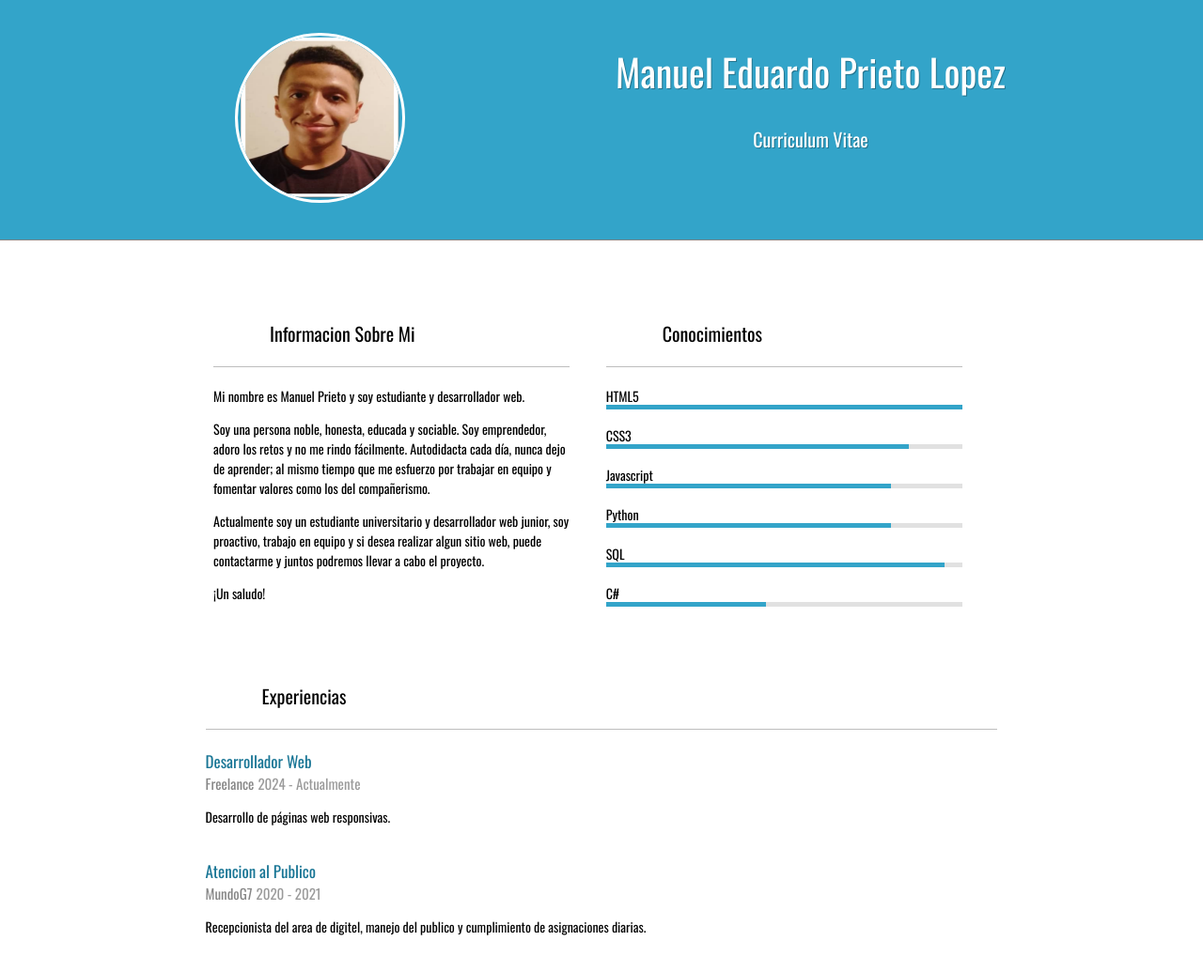
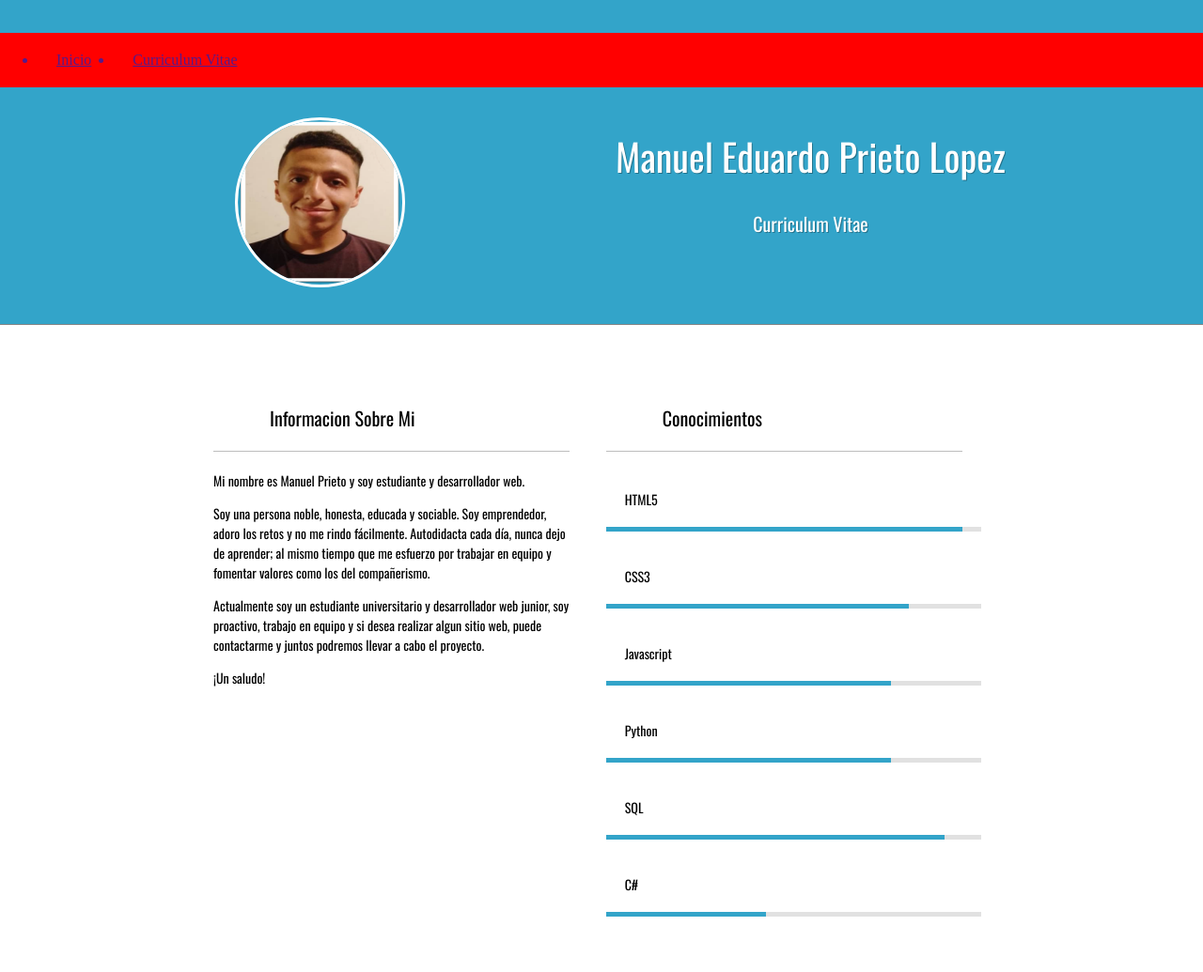
Before and after one commit to EduardoLopezGG/P2_31878183, a plain HTML site: page SEGUNDA EVALUACION/CV.html in a window 1280 px wide. Shown: the top 1035 px of the page at 94% size. Drawn offline with nearby package versions, Linux system fonts and the light colour scheme.

Commit message:
actualizacion de barra de navegacion

```diff
--- a/SEGUNDA EVALUACION/CV.html
+++ b/SEGUNDA EVALUACION/CV.html
@@ -6,6 +6,12 @@
 </head>
 <body>
   <header class="banner">
+    <nav>
+      <ul>
+        <a href=""><li>Inicio</li></a>
+        <a href=""><li>Curriculum Vitae</li></a>
+      </ul>
+    </nav>
     <div class="container_16">
       <figure>
         <img src="public/IMG/manuel foto.png" alt="Manuel Prieto.">
--- a/SEGUNDA EVALUACION/public/css/estilos.css
+++ b/SEGUNDA EVALUACION/public/css/estilos.css
@@ -3,6 +3,19 @@
 
 body {
   margin: 0
+}
+
+nav {
+  background-color: red;
+}
+
+a {
+  display: inline-block;
+}
+
+li{
+  padding: 20px;
+  text-decoration: none;
 }
 
 .container_16 {
```
